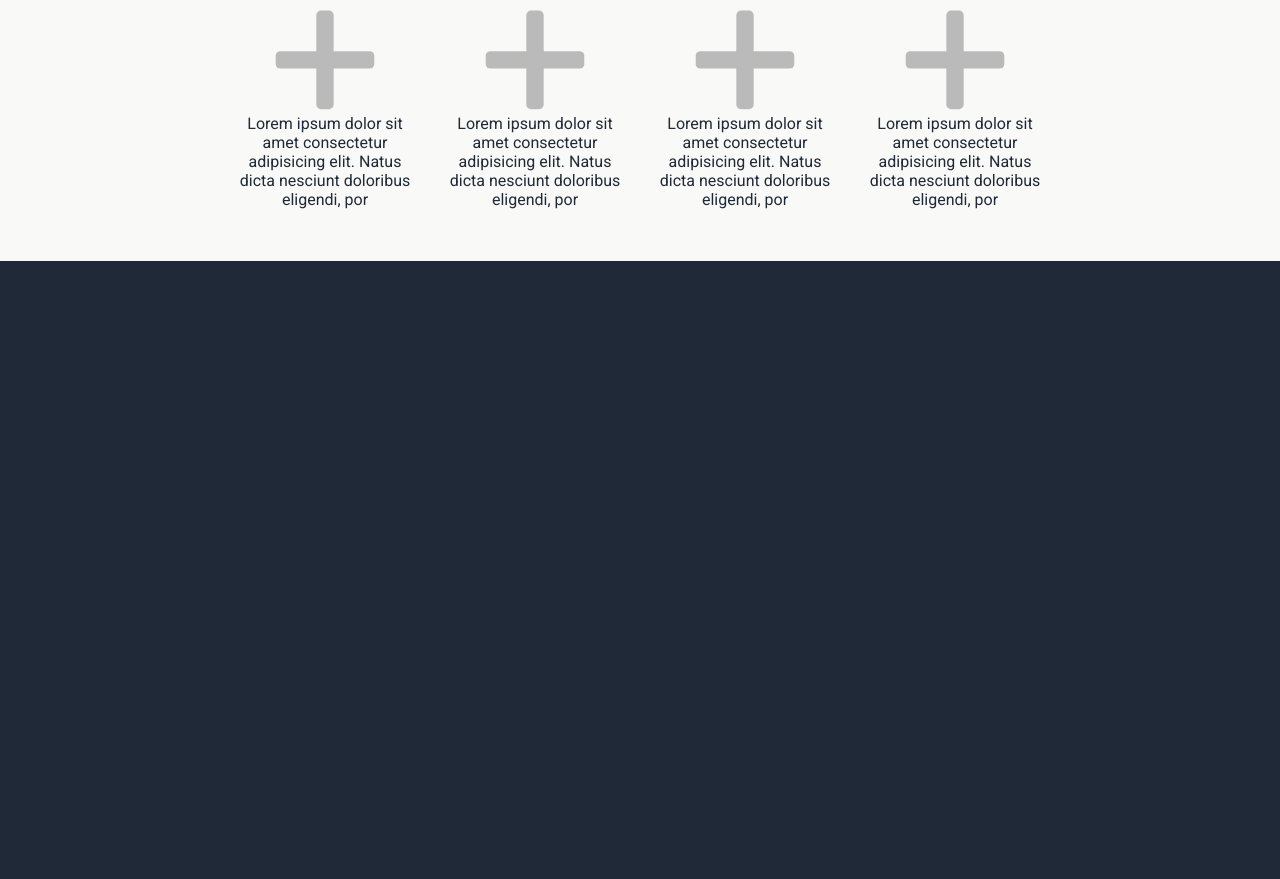
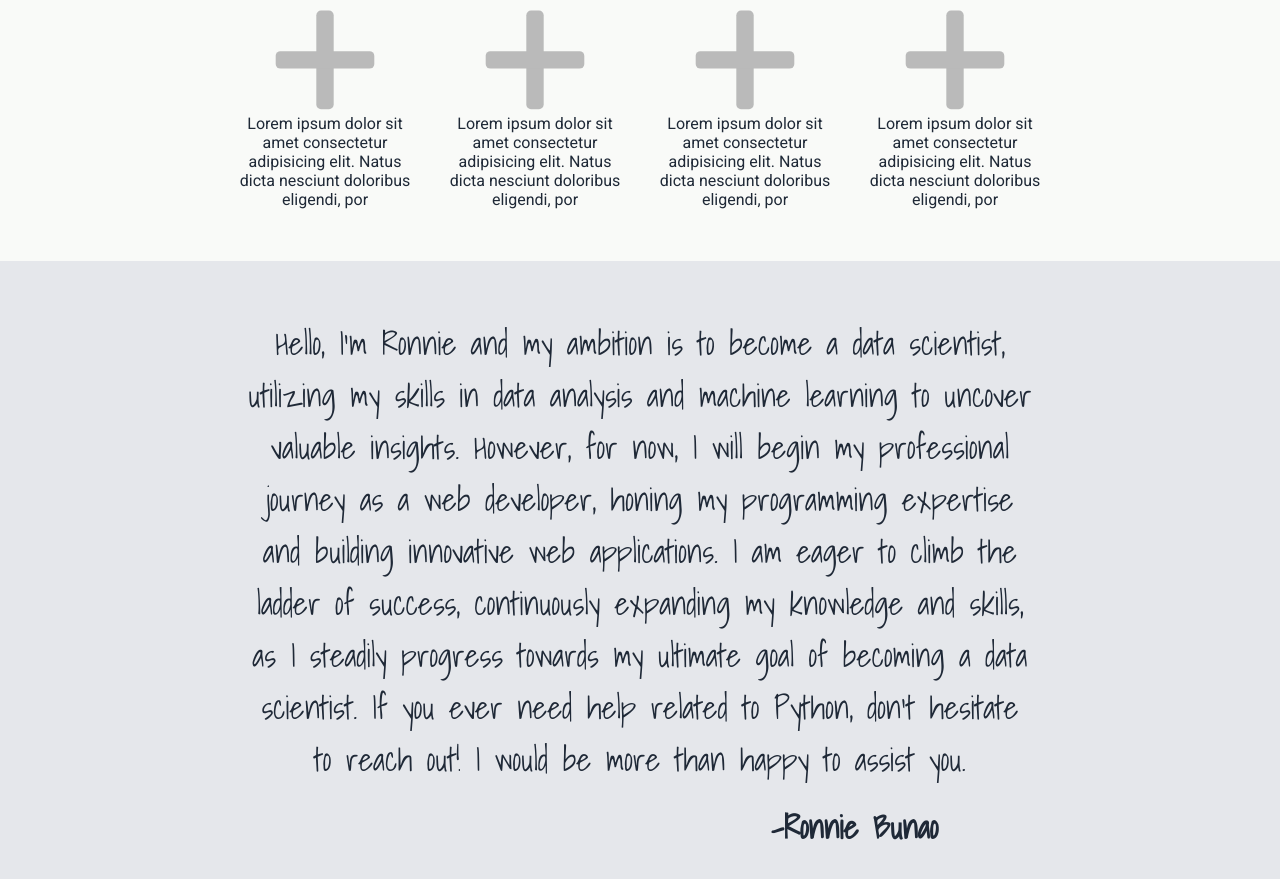
Before and after one commit to Einorin/PortfolioV1, a plain HTML site: page index.html in a window 1280 px wide. Shown: the part 716-1595 px from the top of the page. Before the commit the page ends 977 px from the top, so only its background shows below. Drawn offline with Linux system fonts and the light colour scheme.

Commit message:
Add footer in index.html

```diff
--- a/index.html
+++ b/index.html
@@ -48,7 +48,12 @@
                     </div>
                 </div>
             </div>
-
+            <footer>
+                <div class="msg">
+                    <p class="goal"> Hello, I'm Ronnie and my ambition is to become a data scientist, utilizing my skills in data analysis and machine learning to uncover valuable insights. However, for now, I will begin my professional journey as a web developer, honing my programming expertise and building innovative web applications. I am eager to climb the ladder of success, continuously expanding my knowledge and skills, as I steadily progress towards my ultimate goal of becoming a data scientist. If you ever need help related to Python, don't hesitate to reach out! I would be more than happy to assist you.</p>
+                    <p class="author">-Ronnie Bunao</p>
+                </div>
+            </footer>
         </div>
     </body>
 </html>
--- a/style.css
+++ b/style.css
@@ -1,4 +1,5 @@
 @import url('https://fonts.googleapis.com/css2?family=Roboto:ital,wght@0,100;0,300;0,400;0,500;0,700;0,900;1,100;1,300;1,400;1,500;1,700;1,900&display=swap');
+@import url('https://fonts.googleapis.com/css2?family=Roboto:ital,wght@0,100;0,300;0,500;0,700;0,900;1,100;1,300;1,400;1,500;1,700;1,900&family=Shadows+Into+Light&display=swap');
 
 *{
     box-sizing: border-box;
@@ -110,3 +111,31 @@ img{
     color: #1f2937;
 
 }
+footer{
+    display: flex;
+    background-color:#e5e7eb ;
+    justify-content: center;
+}
+.msg{
+    display: flex;
+    flex-direction: column;
+    width: 70%;
+    padding: 40px;
+}
+.goal{
+    font-size: 32px;
+    color: #1f2937;
+    font-family: 'Shadows Into Light', cursive;
+    font-weight: 400;
+    padding: 16px;
+    text-align: center;
+}
+.author{
+    font-size: 32px;
+    color: #1f2937;
+    font-family: 'Shadows Into Light', cursive;
+    font-weight: bold;
+    align-self: flex-end;
+    margin-right: 40px;
+    padding-right: 70px;
+}
```
